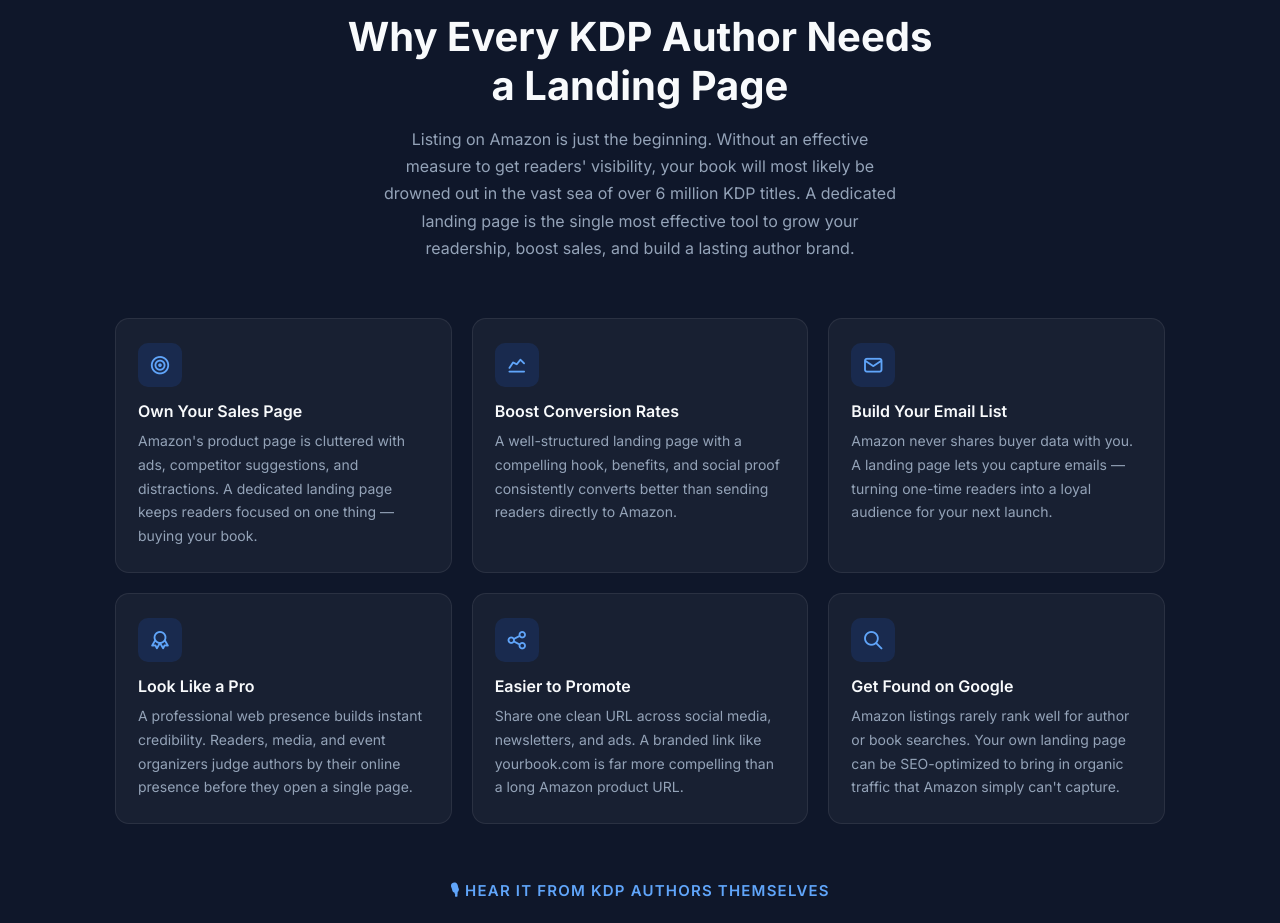
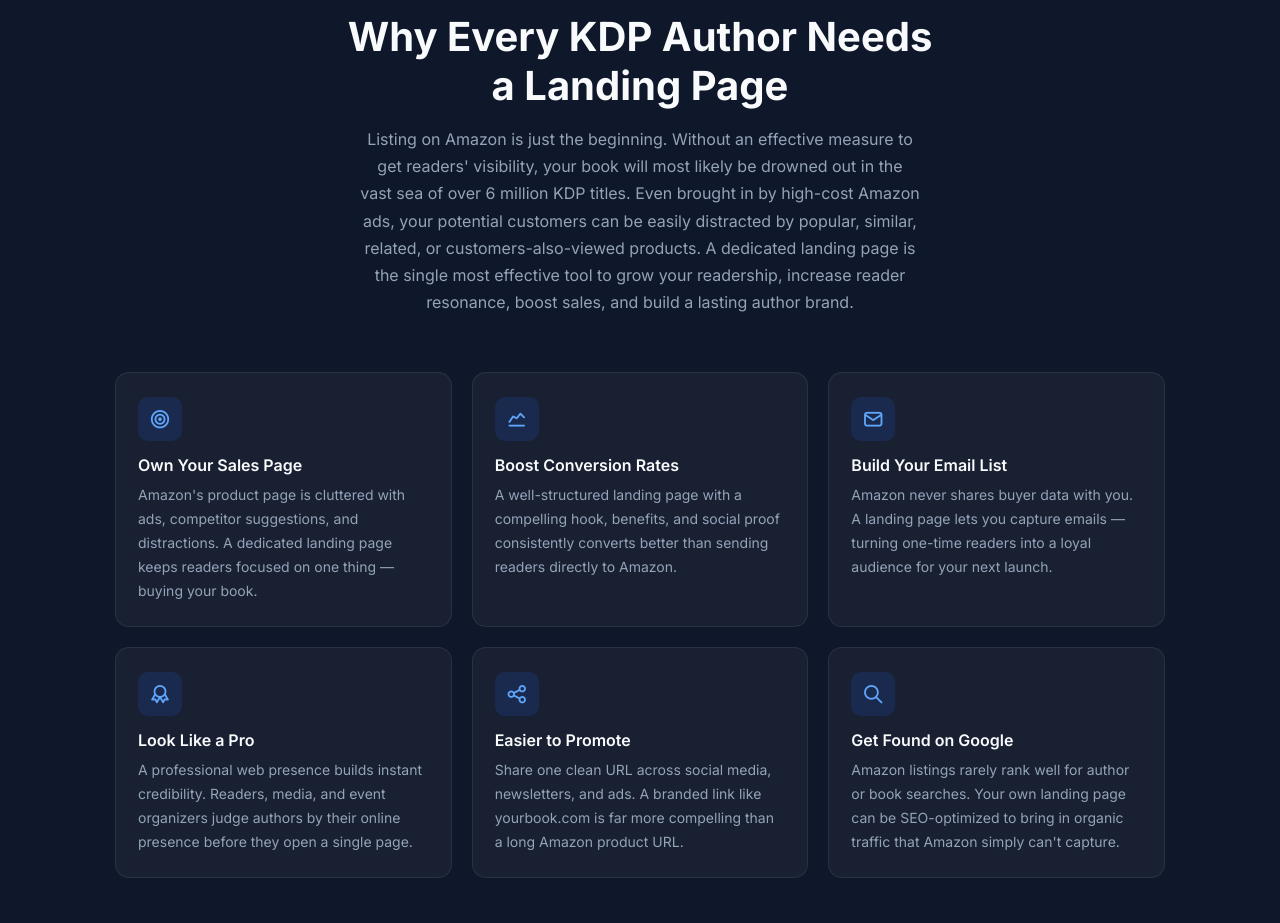
Before and after one commit to dengron55/ronalddesign, a React (Vite) app: page / in a window 1280 px wide. Shown: the part 920-1843 px from the top of the page. Built offline with nearby package versions, Linux system fonts and the light colour scheme.

Commit message:
update content

```diff
--- a/src/App.jsx
+++ b/src/App.jsx
@@ -375,8 +375,8 @@ function WhyLandingPage() {
           <h2 style={{ color: "#f8fafc", fontSize: "clamp(26px, 4vw, 40px)", fontWeight: 700, margin: "12px 0 16px" }}>
             Why Every KDP Author Needs<br />a Landing Page
           </h2>
-          <p style={{ color: "#94a3b8", fontSize: 16, maxWidth: 520, margin: "0 auto", lineHeight: 1.7 }}>
-            Listing on Amazon is just the beginning. Without an effective measure to get readers' visibility, your book will most likely be drowned out in the vast sea of over 6 million KDP titles. A dedicated landing page is the single most effective tool to grow your readership, boost sales, and build a lasting author brand.
+          <p style={{ color: "#94a3b8", fontSize: 16, maxWidth: 560, margin: "0 auto", lineHeight: 1.7 }}>
+            Listing on Amazon is just the beginning. Without an effective measure to get readers' visibility, your book will most likely be drowned out in the vast sea of over 6 million KDP titles. Even brought in by high-cost Amazon ads, your potential customers can be easily distracted by popular, similar, related, or customers-also-viewed products. A dedicated landing page is the single most effective tool to grow your readership, increase reader resonance, boost sales, and build a lasting author brand.
           </p>
         </div>
 
```
